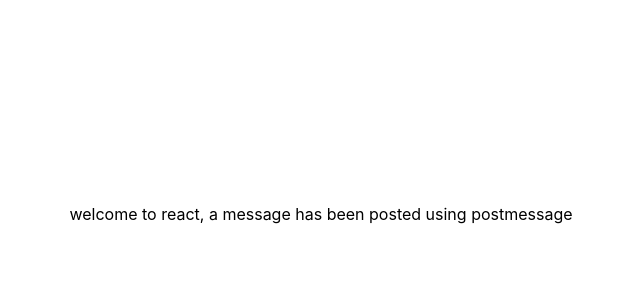
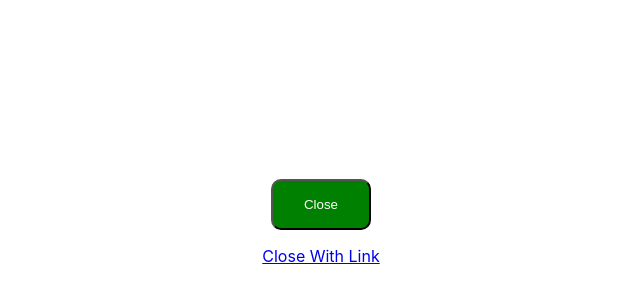
Before and after one commit to kelvin888/in-app-browser-ionic-app, a React (Create React App) app: page / in a window 1280 px wide. Shown: the part 186-486 px from the top of the page, without its empty margins (319-959 px from the left). Built offline with nearby package versions, Linux system fonts and the light colour scheme.

Commit message:
add a close link

```diff
--- a/package.json
+++ b/package.json
@@ -12,6 +12,7 @@
     "@types/react-dom": "^18.0.6",
     "react": "^18.2.0",
     "react-dom": "^18.2.0",
+    "react-router-dom": "^6.3.0",
     "react-scripts": "5.0.1",
     "typescript": "^4.7.4",
     "web-vitals": "^2.1.4"
--- /dev/null
+++ b/src/Aminat.tsx
@@ -0,0 +1,10 @@
+export const Aminat = () => {
+  return (
+    <div className="App">
+      <button id="close-button">Close</button>
+      <a id="close-link" href="https://ccpweb.test.vggdev.com/">
+        Close With Link
+      </a>
+    </div>
+  );
+};
--- a/src/App.css
+++ b/src/App.css
@@ -6,3 +6,13 @@
   height: 100vh;
   width: 100%;
 }
+
+.App button {
+  width: 100px;
+  padding: 1rem;
+  background-color: green;
+  color: white;
+  border-radius: 10px;
+  cursor: pointer;
+  margin: 1rem;
+}
--- a/src/App.tsx
+++ b/src/App.tsx
@@ -1,12 +1,15 @@
+import { BrowserRouter, Route, Routes } from "react-router-dom";
+import { Aminat } from "./Aminat";
 import "./App.css";
 
 function App() {
   return (
-    <div className="App">
-      <div id="message">
-        welcome to react, a message has been posted using postmessage
-      </div>
-    </div>
+    <BrowserRouter>
+      <Routes>
+        <Route path="/" element={<Aminat />} />
+        <Route path="/kelv" element={<App />} />
+      </Routes>
+    </BrowserRouter>
   );
 }
 
```
Also changed, not shown: src/Kelvin.tsx (added, +9 -0 lines), 1 other file (tests, documents, lock files or other folders).
